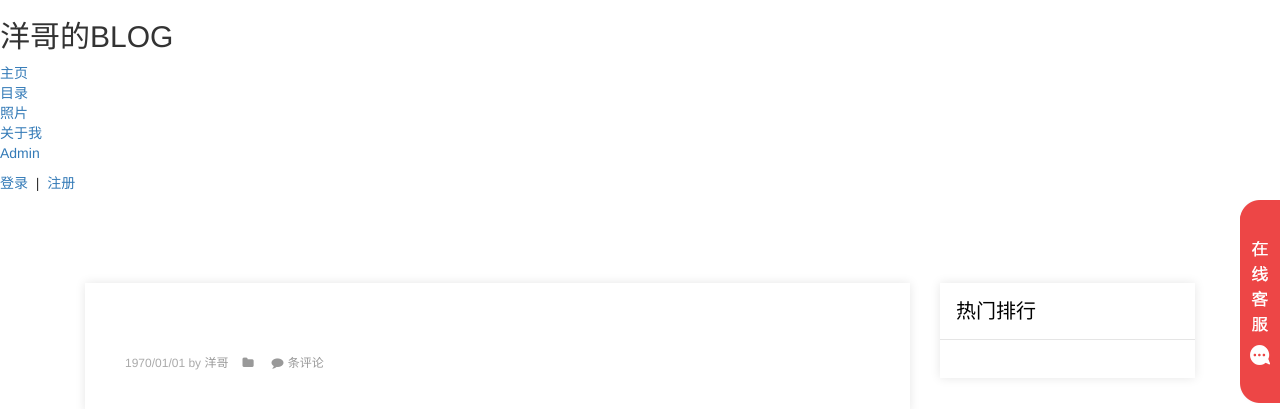
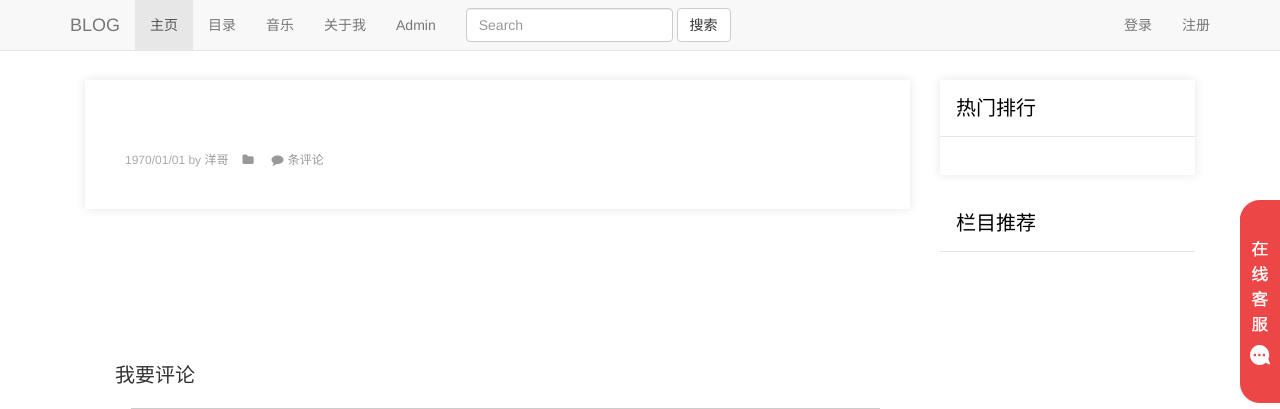
Before and after one commit to pg1123/YangBlog, a PHP site: page /art?art_id=1 in a window 1280 px wide. Shown: the top 409 px of the page. Run offline with PHP 8.4, Linux system fonts and the light colour scheme; data that the repository does not hold is empty.

Commit message:
add page

```diff
--- a/css/index.css
+++ b/css/index.css
@@ -32,7 +32,6 @@
         color: #999999;
         font: 19px/20px '微软雅黑','微软雅黑',serif;
     }
-
 
     input { outline: none; font-family:"微软雅黑"; font-size:13px; }
 
--- a/index.php
+++ b/index.php
@@ -19,7 +19,7 @@ $sql = "select count(*) from art where 1" . $where;//获取总的文章数
 $num = mGetOne($sql);//总的文章数
 //getPage()
 $curr = isset($_GET['page']) ? $_GET['page'] : 1;//当前页码数
-$cnt = 10;//每页显示条数
+$cnt = 2;//每页显示条数
 $page = getPage($num , $curr, $cnt);
 //print_r($page);
 
--- a/view/front/art.html
+++ b/view/front/art.html
@@ -29,25 +29,50 @@
         <dd class="suspendTel"><a href="javascript:void(0);"></a></dd>
     </dl>
 </div>
-    <nav>
-       <div class="nav">
-        <h2>
-           洋哥的BLOG
-        </h2>
-        <ul>
-            <li class="this"><a href="index.php">主页</a></li>
+    <nav class="navbar navbar-default navbar-fixed-top">
+  <div class="container-fluid container">
+    <!-- Brand and toggle get grouped for better mobile display -->
+    <div class="navbar-header">
+      <button type="button" class="navbar-toggle collapsed" data-toggle="collapse" data-target="#bs-example-navbar-collapse-1" aria-expanded="false">
+        <span class="sr-only">Toggle navigation</span>
+        <span class="icon-bar"></span>
+        <span class="icon-bar"></span>
+        <span class="icon-bar"></span>
+      </button>
+      <a class="navbar-brand" href="#">BLOG</a>
+    </div>
+
+    <!-- Collect the nav links, forms, and other content for toggling -->
+    <div class="collapse navbar-collapse" id="bs-example-navbar-collapse-1">
+      <ul class="nav navbar-nav">
+        <li class="active"><a href="index.php">主页</a></li>
             <li><a href="">目录</a></li>
-            <li><a href="">照片</a></li>
-            <li><a href="">关于我</a></li>
+            <li><a href="player.php">音乐</a></li>
+            <li><a href="personal.php">关于我</a></li>
             <li><a href="artadd.php">Admin</a></li>
-        </ul>
-        <?php if(!acc()) { ?>
-            <p><a href="login.php">登录</a>&nbsp;&nbsp;|&nbsp;&nbsp;<a href="reg.php">注册</a></p>
-        <?php  }else{ ?>
-            <p><a href=""></a>&nbsp;&nbsp;<a><?php echo $_COOKIE['name'] ?><a>&nbsp;&nbsp;<a href=""></a></p>
+      </ul>
+      <form class="navbar-form navbar-left">
+        <div class="form-group">
+          <input type="text" class="form-control" placeholder="Search">
+        </div>
+        <button type="submit" class="btn btn-default">搜索</button>
+      </form>
+      <ul class="nav navbar-nav navbar-right">
+      <?php if(!acc()) { ?>
+        <li><a href="login.php">登录</a></li>
+        <li><a href="reg.php">注册</a></li>
+     <?php  }else{ ?>
+        <li class="dropdown">
+          <a href="#" class="dropdown-toggle" data-toggle="dropdown" role="button" aria-haspopup="true" aria-expanded="false"><?php echo $_COOKIE['name'] ?> <span class="caret"></span></a>
+          <ul class="dropdown-menu">
+            <li><a href="logout.php">退出</a></li>
+          </ul>
+        </li>
         <?php } ?>
-        </div>
-    </nav>
+      </ul>
+    </div><!-- /.navbar-collapse -->
+  </div><!-- /.container-fluid -->
+</nav>
     <div id="main">
        <div class="main container">
         <div id="lside" class="col-lg-9 .col-md-8 .col-sm-6 .col-xs-1">
@@ -61,7 +86,7 @@
                     &nbsp;&nbsp;<a class="comment" href="#"><?php echo $art['comm'];?>条评论</a>
                 </div>
                 <?php if($art['pic']){?>
-                <img  width=100% src="<?php echo '.'.$art['pic'];?>" alt="">
+                <img  src="<?php echo '.'.$art['pic'];?>" alt="">
                 <?php }?>
                 <div class="entry_content">
                     <?php echo $art['content'];?>
```
Also changed, not shown: view/front/index.html (+14 -3 lines), 2 other files.
